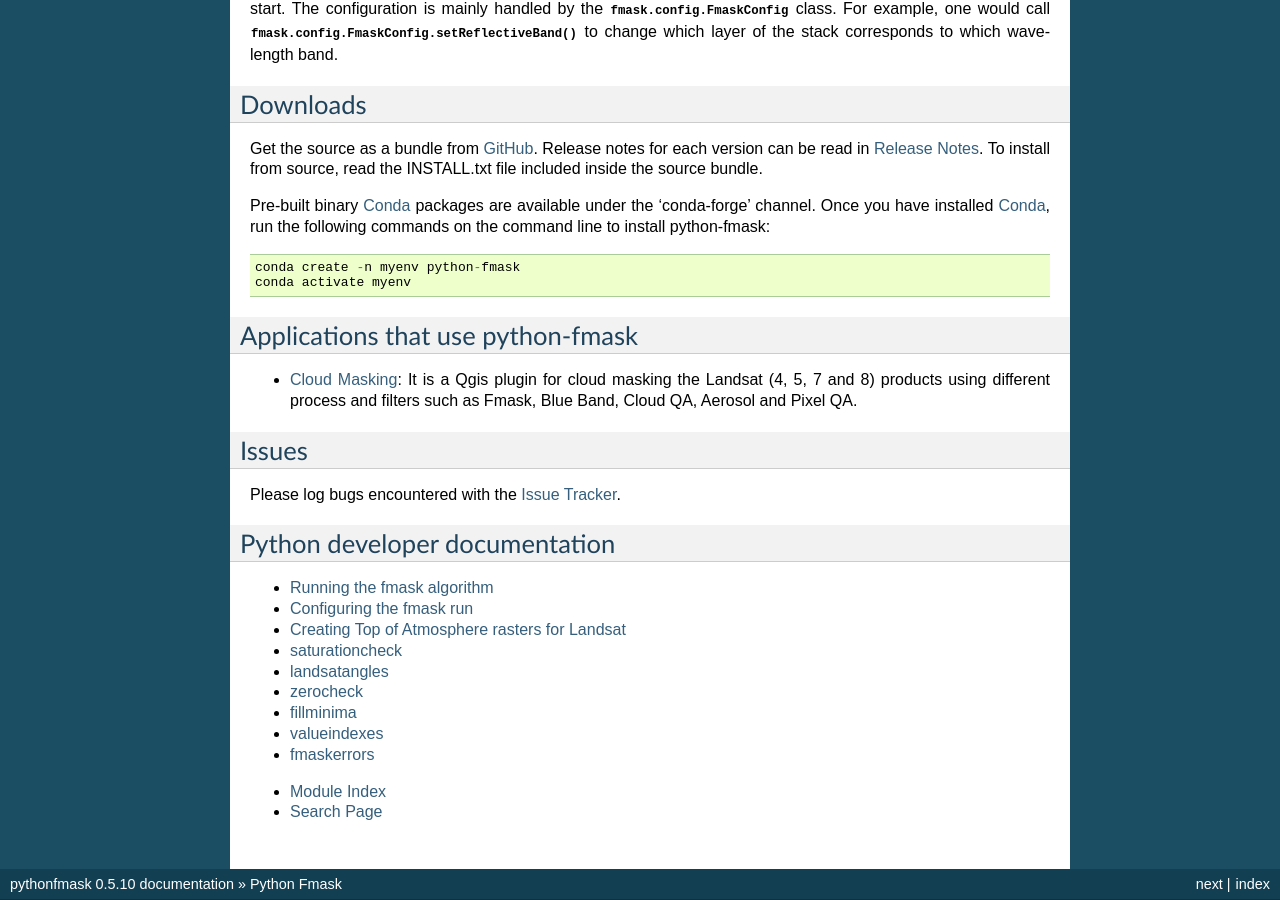
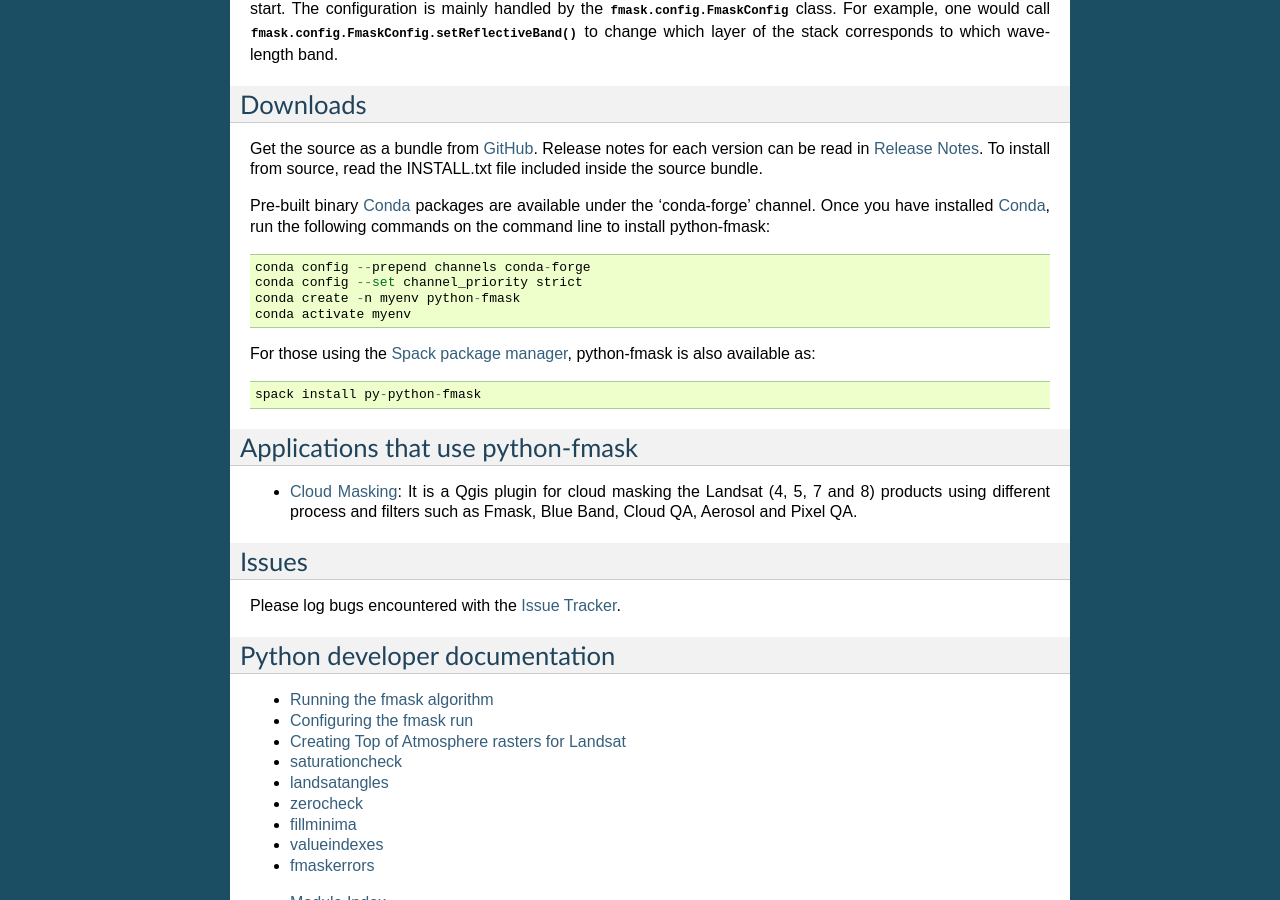
Before and after one commit to ubarsc/python-fmask, a Sphinx documentation site: the page built from doc/source/index.rst, in a window 1280 px wide and 900 px high, scrolled down 2531 px. Built offline with Sphinx 7.4.7, drawn with Linux system fonts in a browser that asks for light colours.

Commit message:
Add explicit instructions for setting the conda-forge channel  (#85)
* Add explicit instructions for setting the conda-forge channel (see Issue 84)

* Add note about availability through Spack (have been meaning to do that for ages)

```diff
--- a/doc/source/index.rst
+++ b/doc/source/index.rst
@@ -158,10 +158,17 @@ read the INSTALL.txt file included inside the source bundle.
 Pre-built binary `Conda <https://github.com/conda-forge/miniforge>`_ packages are available
 under the 'conda-forge' channel. Once you have installed
 `Conda <https://github.com/conda-forge/miniforge>`_, run the following commands on the
-command line to install python-fmask: ::
+command line to install python-fmask::
 
+    conda config --prepend channels conda-forge
+    conda config --set channel_priority strict
     conda create -n myenv python-fmask
     conda activate myenv
+
+For those using the `Spack package manager <https://spack.readthedocs.io/>`_,
+python-fmask is also available as::
+
+    spack install py-python-fmask
 
 Applications that use python-fmask
 ----------------------------------
```
